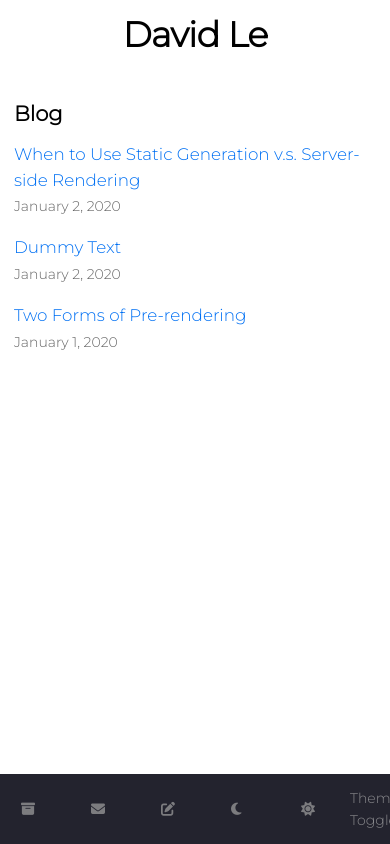
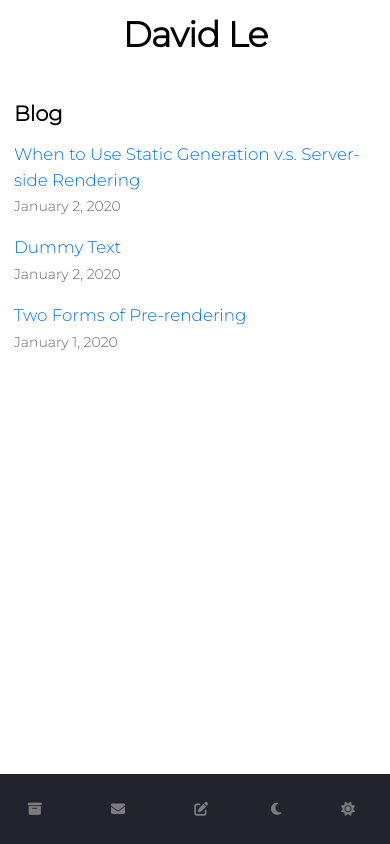
Before and after one commit to dasBottles/nextjs-blog, a Next.js app: page / in a window 390 px wide. Built offline with nearby package versions, Linux system fonts and the light colour scheme; a web font is replaced by a local one.

Commit message:
fix navbar

```diff
--- a/components/Navbar.js
+++ b/components/Navbar.js
@@ -47,7 +47,7 @@ const Navbar = () => {
             <a href='#' className="nav-link">
               <i className="fas fa-primary fa-moon" id='dark' />
               <i className="fas fa-sun fa-primary" id='light' />
-              <span>Theme Toggle</span>
+              <span className='link-text'>Theme Toggle</span>
             </a>
           </li>
         </ul>
--- a/pages/404.js
+++ b/pages/404.js
@@ -4,7 +4,7 @@ import utilStyles from '../styles/utils.module.css'
 
 export default function FourOhFour() {
     return (
-        <div className={utilStyles.centered}>
+            <div className={`${utilStyles.centered} ${utilStyles.container}`}>
                 <h1>404 - Looks like you're lost</h1>
                 <Link href='/'>
                     <a>
--- a/styles/global.css
+++ b/styles/global.css
@@ -78,6 +78,7 @@ i {
   position: fixed;
   background-color: var(--bg-primary);
   transition: width 600ms ease;
+  overflow: scroll;
 }
 
 .navbar-nav {
@@ -170,12 +171,11 @@ i {
 }
 
 /* Small screens */
-@media only screen and (max-width: 667px) {
+@media only screen and (max-width: 600px) {
   .navbar {
     bottom: 0;
     width: 100vw;
     height: 5rem;
-    overflow: hidden;
   }
 
   .logo {
@@ -196,7 +196,7 @@ i {
 }
 
 /* Large screens */
-@media only screen and (min-width: 667px) {
+@media only screen and (min-width: 600px) {
   .navbar {
     top: 0;
     width: 5rem;
--- a/styles/utils.module.css
+++ b/styles/utils.module.css
@@ -60,3 +60,8 @@
   text-align: center;
   font-size: 3rem;
 }
+
+.container {
+  max-width: 100%;
+  max-height: 50%;
+}
```
Lines whose indentation alone changed are shown as unchanged.
